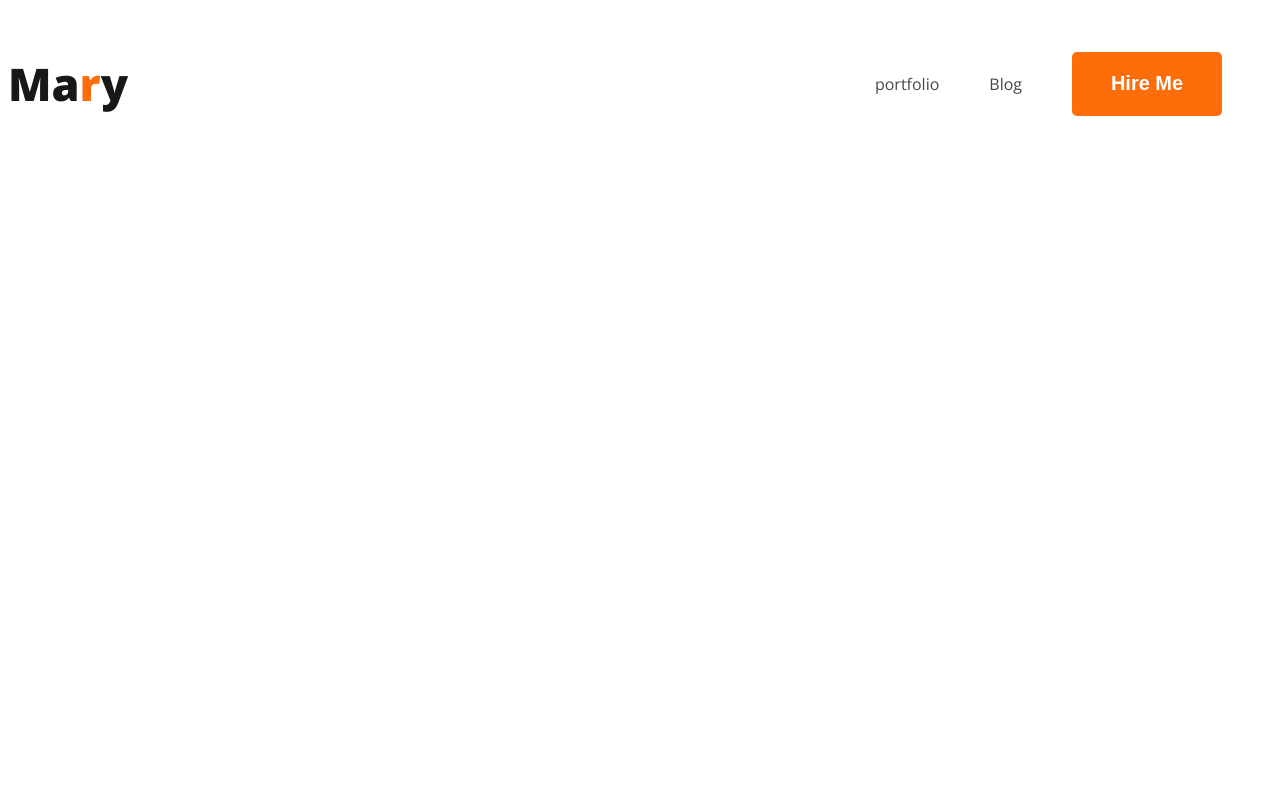
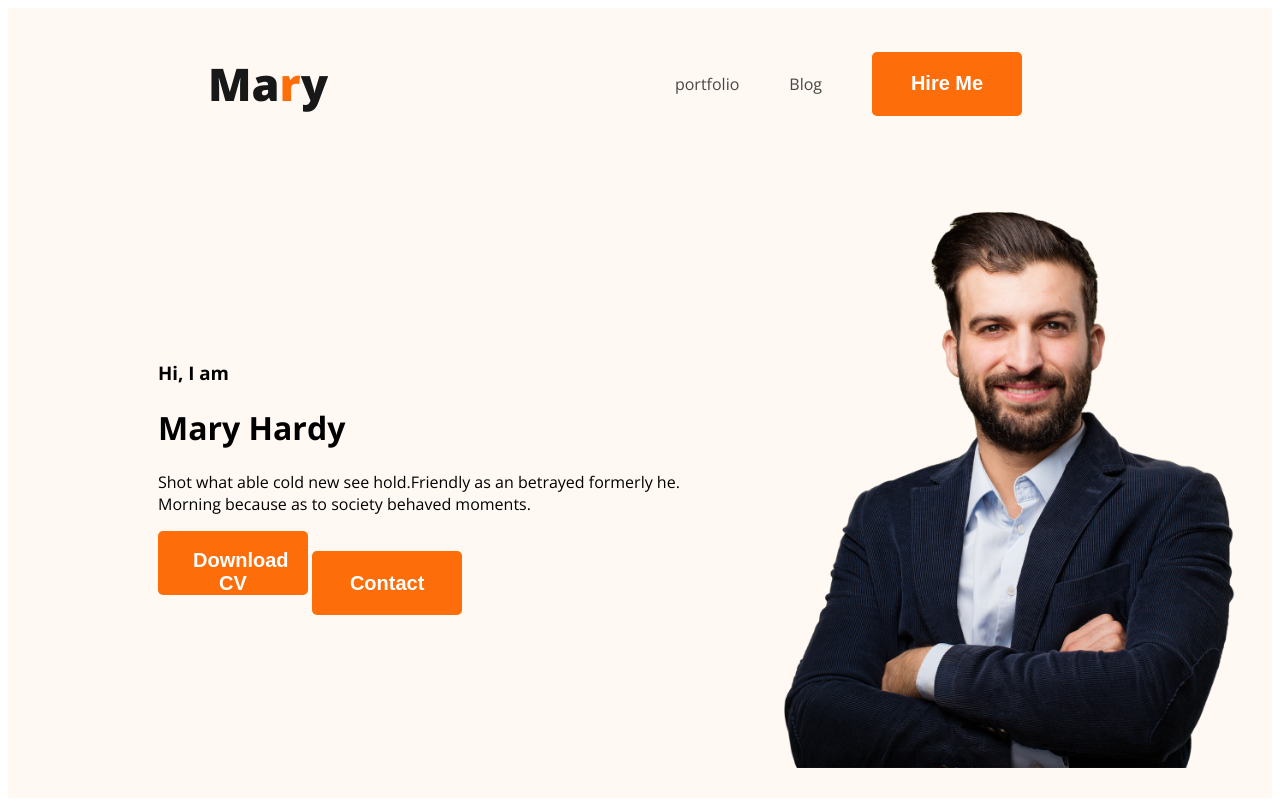
Before and after one commit to Mohaimenul2/developer-portfolio, a plain HTML site: page index.html in a window 1280 px wide. Drawn offline with nearby package versions, Linux system fonts and the light colour scheme.

Commit message:
added banner content

```diff
--- a/index.html
+++ b/index.html
@@ -11,7 +11,7 @@
 
 </head>
 <body>
-    <header>
+    <header class="header">
         <nav>
             <h3 class="nav-title">Ma<span class="text-primary">r</span>y</h3>
             <ul>
@@ -20,6 +20,16 @@
                 <li><button class="btn-primary">Hire Me</button></li>
             </ul>
         </nav>
+        <div class="banner">
+            <div class="banner-content">
+                <h3 class="banner-greeting">Hi, I  am</h3>
+                <h1 class="banner-title">Mary Hardy</h1>
+                <p>Shot what able cold new see hold.Friendly as an betrayed formerly he. Morning because as to society behaved moments.</p>
+                <button class="btn-primary">Download CV</button>
+                <button class="btn-primary">Contact</button>
+            </div>
+            <img class="profile-pic" src="images/hardy.png" alt="">
+        </div>
     </header>
 </body>
 </html>
--- a/styles/portfolio.css
+++ b/styles/portfolio.css
@@ -8,6 +8,7 @@ nav{
     display: flex;
     align-items: center;
     justify-content: space-between;
+    margin: 0 200px;
 }
 .nav-title{
     color: var(--Dark-01, #181818);
@@ -40,3 +41,18 @@ nav a{
     font-weight: 700;
     padding: 18px 35px;
 }
+/*header*/
+.header{
+    background-color: #FFF8F3;
+}
+.banner {
+    padding: 30px 30px 30px 150px;
+    display: flex;
+    align-items: center;
+}
+.banner .profile-pic {
+    width: 500px;
+}
+.banner-content{
+
+}
```
